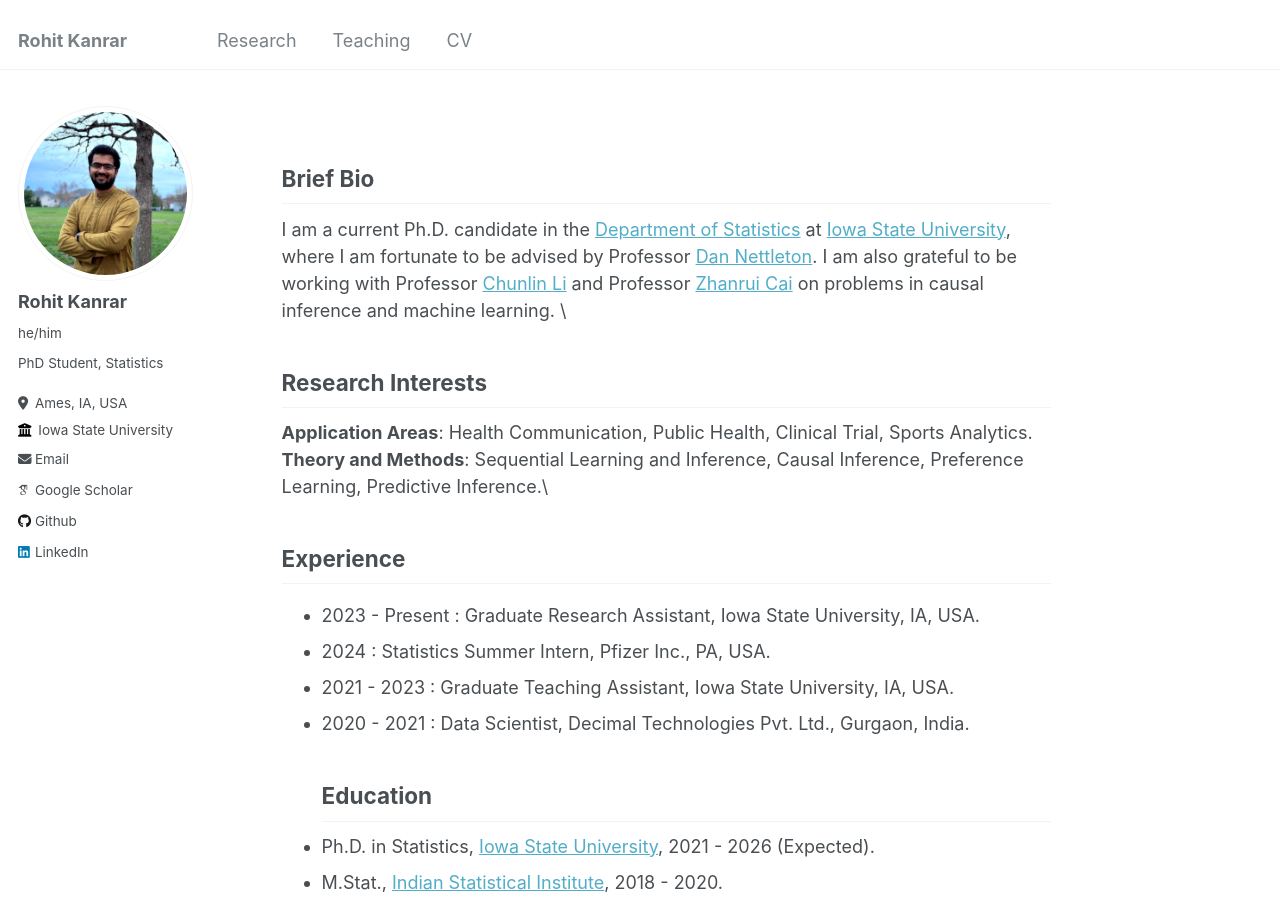
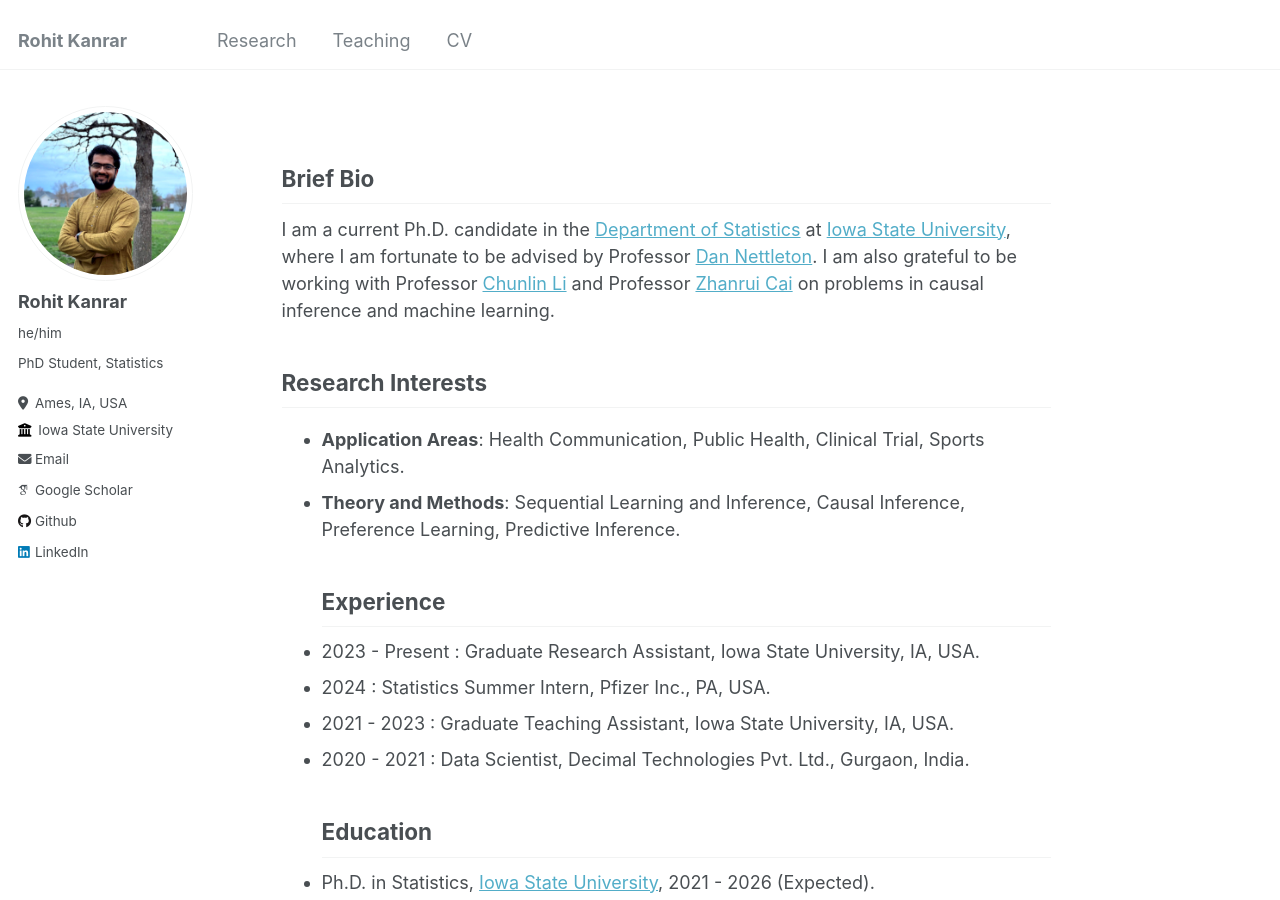
Before and after one commit to rohitkanrar/rohitkanrar.github.io, a Jekyll site: the page built from _pages/about.md, in a window 1280 px wide and 900 px high. Built offline with Jekyll 4.4.1, drawn with Linux system fonts in a browser that asks for light colours; some web fonts are replaced.

Commit message:
made concise

```diff
--- a/_pages/about.md
+++ b/_pages/about.md
@@ -8,10 +8,10 @@ redirect_from:
 ---
 
 ## Brief Bio
-I am a current Ph.D. candidate in the [Department of Statistics](https://www.stat.iastate.edu/) at [Iowa State University](https://www.iastate.edu/), where I am fortunate to be advised by Professor [Dan Nettleton](https://dnett.github.io/). I am also grateful to be working with Professor [Chunlin Li](https://www.stat.iastate.edu/people/chunlin-li) and Professor [Zhanrui Cai](https://zhanruicai.github.io/) on problems in causal inference and machine learning. \\
+I am a current Ph.D. candidate in the [Department of Statistics](https://www.stat.iastate.edu/) at [Iowa State University](https://www.iastate.edu/), where I am fortunate to be advised by Professor [Dan Nettleton](https://dnett.github.io/). I am also grateful to be working with Professor [Chunlin Li](https://www.stat.iastate.edu/people/chunlin-li) and Professor [Zhanrui Cai](https://zhanruicai.github.io/) on problems in causal inference and machine learning.
 ## Research Interests
-**Application Areas**: Health Communication, Public Health, Clinical Trial, Sports Analytics. \\
-**Theory and Methods**: Sequential Learning and Inference, Causal Inference, Preference Learning, Predictive Inference.\\
+* **Application Areas**: Health Communication, Public Health, Clinical Trial, Sports Analytics.
+* **Theory and Methods**: Sequential Learning and Inference, Causal Inference, Preference Learning, Predictive Inference.
 ## Experience
 * 2023 - Present : Graduate Research Assistant, Iowa State University, IA, USA.
 * 2024 : Statistics Summer Intern, Pfizer Inc., PA, USA.
```
